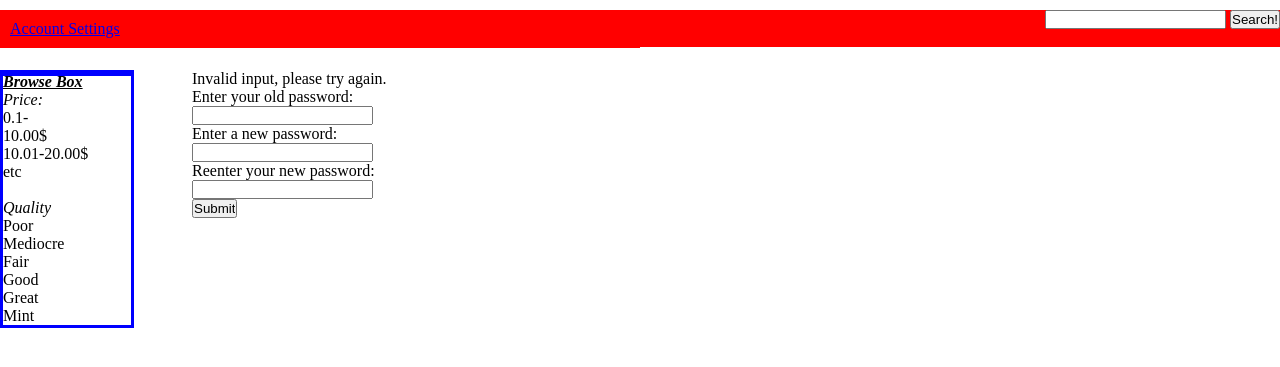
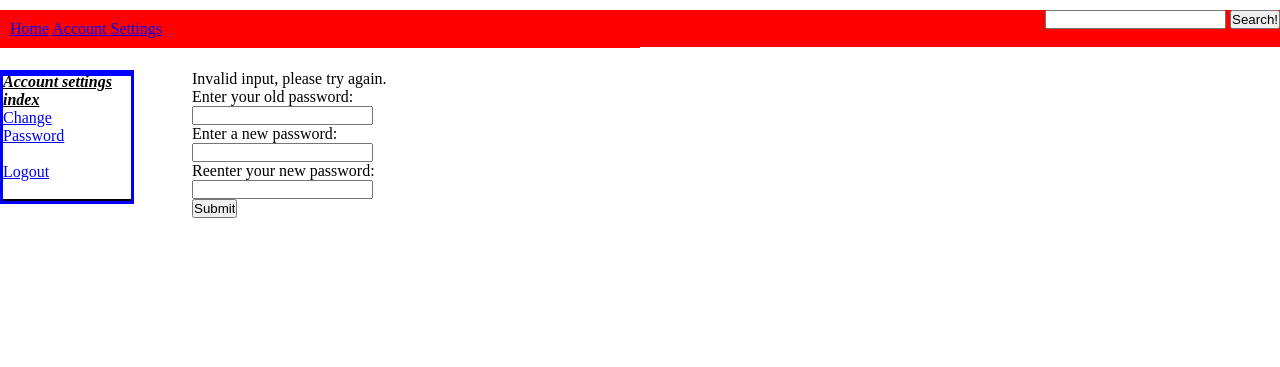
Before and after one commit to JimUpdike/PreownedFun, a PHP site: page /changePass2.php in a window 1280 px wide. Shown: the top 367 px of the page. Run offline with PHP 8.4, Linux system fonts and the light colour scheme; a user stored in the database is signed in; data comes from the database, SQL or seed files in the repository; data that the repository does not hold is empty.

Commit message:
Polish on password change functionality.

```diff
--- a/accountSettings.php
+++ b/accountSettings.php
@@ -9,7 +9,7 @@ include "db_connect.php";
 <ul class=browseUL>
 
 			<li class=browseLI>
-			Link to change password stuff should go here
+			<a href="changePass.php"> Change Password </a></br></br>
 			</li>
 		<li class=browseLI>
 			<a href="logout.php"> Logout </a>
--- a/changePass2.php
+++ b/changePass2.php
@@ -3,44 +3,19 @@
 include "template.php";
 ?>
 <div id="left">
-<i><b><u>Browse Box</u></b></i>
-		<ul class=browseUL>
-		<li class=browseLIHeader>
-			Price:
-		 </li>
-		 <li class=browseLI>
-			0.1-10.00$
+<i><b><u>Account settings index</u></b></i>
+<table class="displayTable">
+<ul class=browseUL>
+
+			<li class=browseLI>
+			<a href="changePass.php"> Change Password </a></br></br>
 			</li>
-			<li>
-			10.01-20.00$
+		<li class=browseLI>
+			<a href="logout.php"> Logout </a>
 			</li>
-			<li>
-			etc
-		   </li>
 		    <br/>
-			<li class=browseLIHeader>
-			Quality
-		 </li>
-
-		 <li class=browseLI>
-			</li>
-			Poor
-			<li class=browseLI>
-			Mediocre
-		   </li>
-			<li class=browseLI>
-			Fair
-			</li>
-			<li class=browseLI>
-			Good
-		   </li>
-		   <li class=browseLI>
-			Great
-		   </li>
-		   <li class=browseLI>
-			Mint
-		   </li>
 		</ul>
+</table>
 
 
 </div>
@@ -50,11 +25,10 @@ include "template.php";
   $oldPw = $_POST['oldPassword'];
   $newPw = $_POST['newPassword'];
   $newPw2 = $_POST['newPassword2'];
-  #$username=$_SESSION['username'];
-  $username='alex';
+  $username=$_SESSION['username'];
   $query = "select * from userRep where username='$username' AND password='$oldPw';";
   $result = mysqli_query($db, $query);
-  if ($row = mysqli_fetch_array($result)){
+  if ($row = mysqli_fetch_array($result) && $newPw == $newPw2){
 	echo "Your password was successfully changed!";
 	$query2 = "update userRep set password='$newPw' where username='$username';";
 	$result2 = mysqli_query($db, $query2) or die("Error Querying Database");
--- a/template.php
+++ b/template.php
@@ -3,25 +3,25 @@
 <link rel="stylesheet" href="style.css" type="text/css" />
 <body>
 	<div id="bannerLeft">
+	<p>
 	<?php
 		session_start();
-
+		echo "<a href=\"index.php\">Home</a>     ";
 		if (isset($_SESSION['username'])){
-			echo "<p><a href=\"accountSettings.php\">Account Settings</a></p>";
-
+			echo "<a href=\"accountSettings.php\">Account Settings</a>    ";
 		}
 		else {
-
-				echo "<p><a href=\"login.php\">Login</a></p>";
+			echo "<a href=\"login.php\">Login</a>    ";
 		}
 	?>
+	</p>
 	</div>
 	<div id="bannerRight">
 	<form action=searchController.php method=get>
      <input type=text name=username />
     <input type=submit value="Search!" />
 	</form>
-	<br/>
+	</br>
 
 	</div>
     <div id="left">
```
Also changed, not shown: changePass.php (+9 -35 lines).
